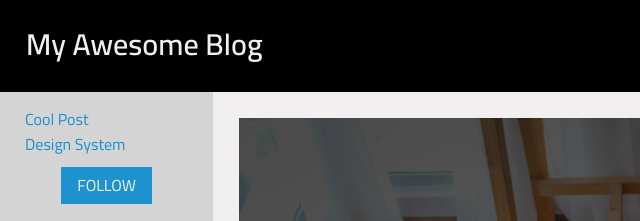
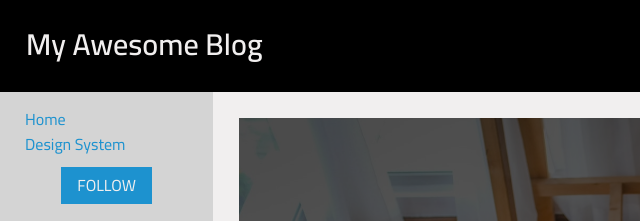
Before and after one commit to HELWATANY/project-1-personal-blog-website, a plain HTML site: page blog-post.html in a window 1280 px wide. Shown: the top 221 px of the page, 0-640 px from the left. Drawn offline with Linux system fonts and the light colour scheme.

Commit message:
init project

```diff
--- a/blog-post.html
+++ b/blog-post.html
@@ -17,7 +17,7 @@
       <nav class="nav-menu">
         <ul>
           <li>
-            <a href="/blog-post.html">Cool Post</a>
+            <a href="/">Home</a>
           </li>
           <li>
             <a href="/design-system.html">Design System</a>
```
